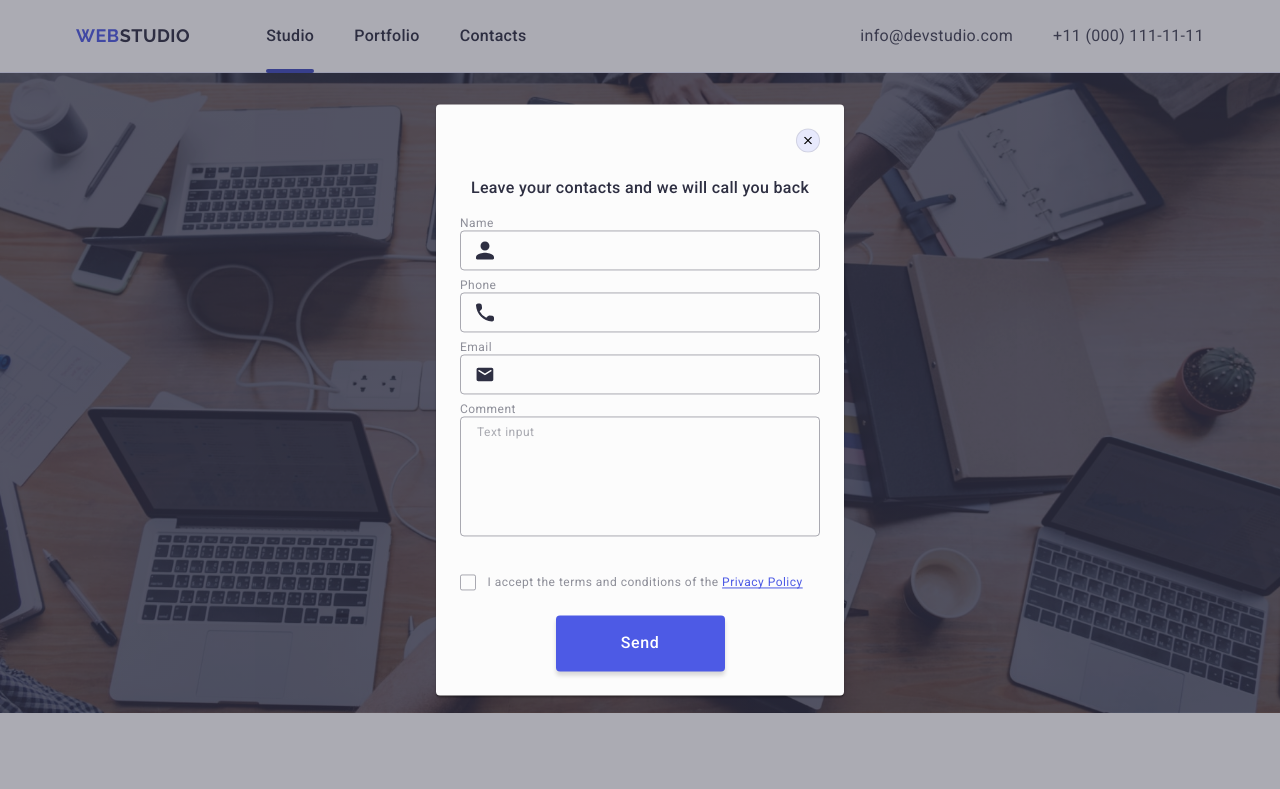
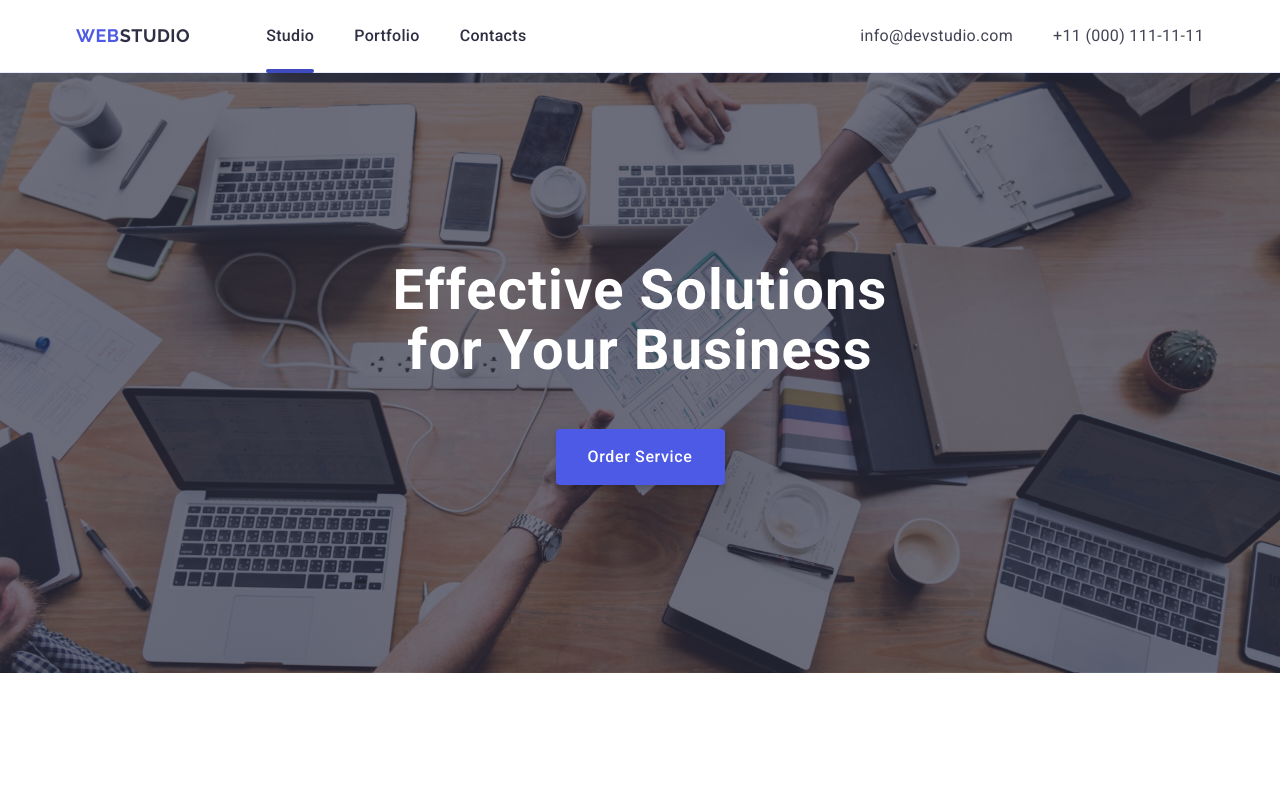
Before and after one commit to kristina-golub/goit-markup-hw-06, a plain HTML site: page index.html in a window 1280 px wide. Shown: the top 789 px of the page. Drawn offline with nearby package versions, Linux system fonts and the light colour scheme.

Commit message:
fix title

```diff
--- a/css/styles.css
+++ b/css/styles.css
@@ -412,6 +412,13 @@ address {
       url(../images/BG-tab-1x.jpg);
     max-width: 768px;
   }
+  .main-title {
+    font-size: 56px;
+    line-height: 1.07;
+    max-width: 496px;
+    margin-bottom: 36px;
+  }
+}
 @media screen and (min-resolution: 2dppx),
   (min-resolution: 192dpi),
   (-webkit-min-device-pixel-ratio: 2) {
@@ -423,14 +430,8 @@ address {
       ),
       url(../images/Bg-tab-2x.jpg);
   }
-    .main-title {
-      font-size: 56px;
-      line-height: 1.07;
-      max-width: 496px;
-      margin-bottom: 36px;
 }
-  }
-}
+
 @media screen and (min-width: 1158px) {
   .hero-section {
     padding: 188px 0;
--- a/index.html
+++ b/index.html
@@ -720,7 +720,7 @@
         </div>
       </div>
     </footer>
-    <div class="backdrop is-open">
+    <div class="backdrop">
       <div class="modal">
         <button type="button" class="close-button">
           <svg class="close-icon" width="8" height="8">
```
Lines whose indentation alone changed are shown as unchanged.
